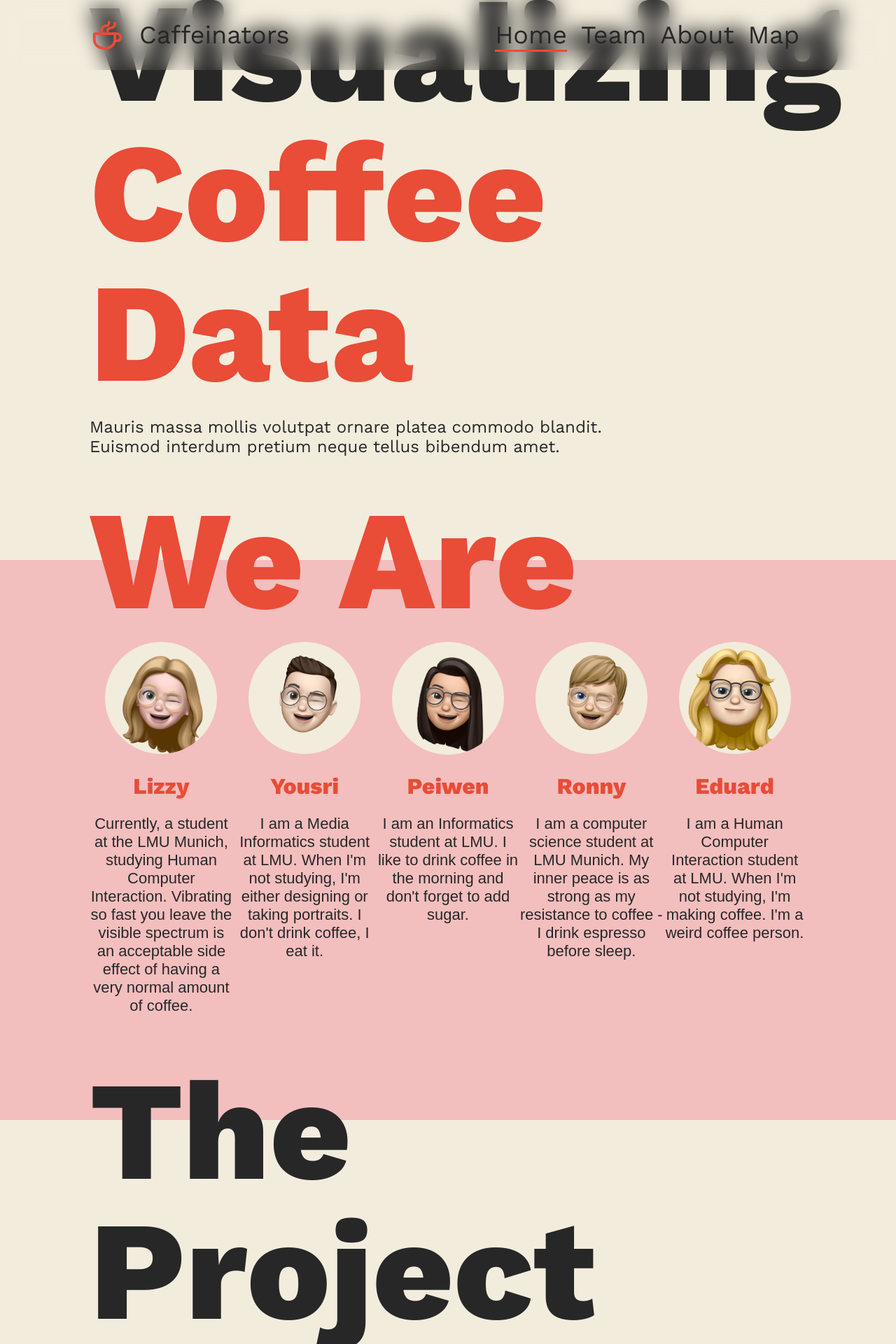
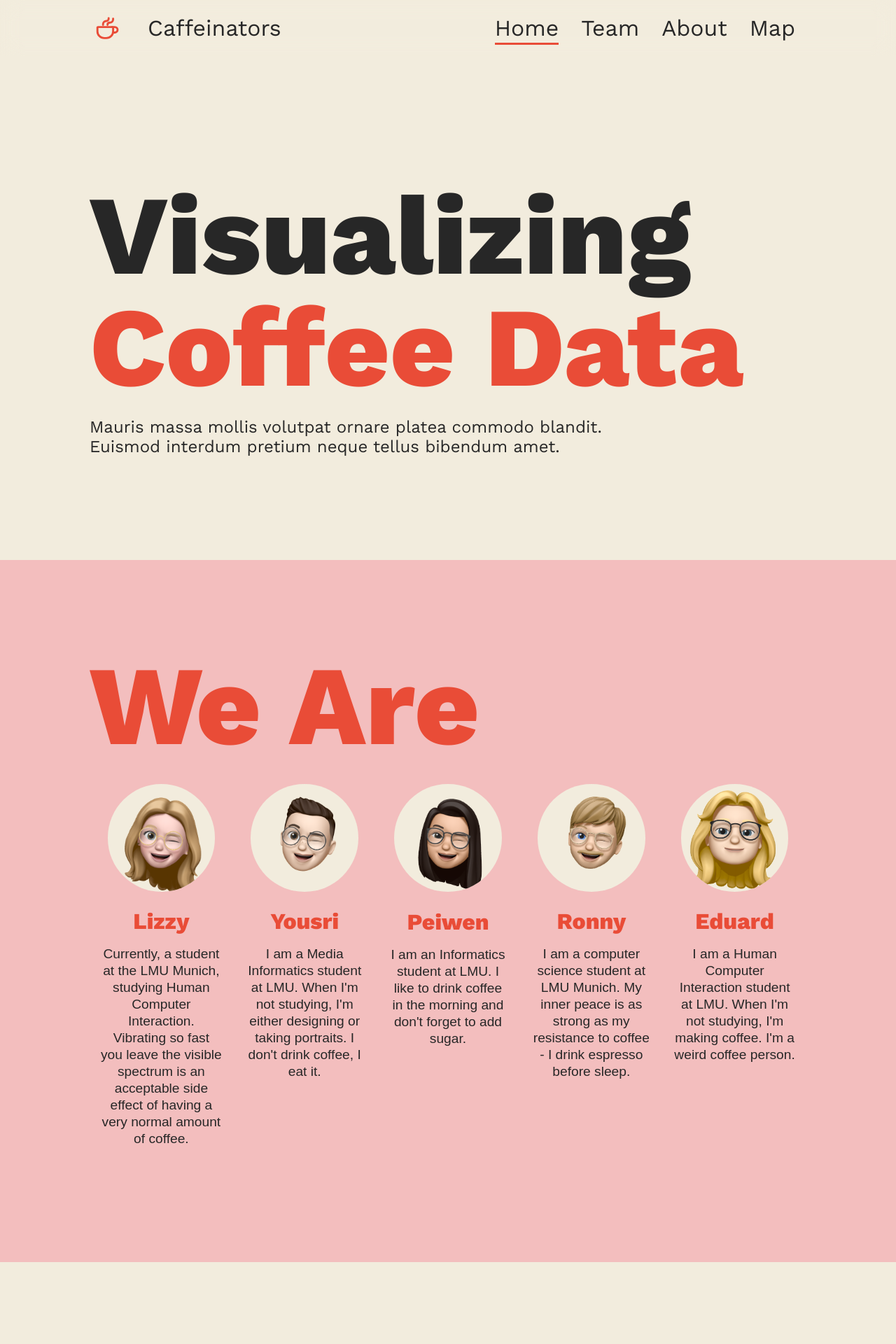
Before and after one commit to EduardvonBriesen/coffeenators, a React (Create React App) app: page / in a window 1280 px wide. Shown: the top 1920 px of the page at 70% size. Built offline with nearby package versions, Linux system fonts and the light colour scheme; no server answers.

Commit message:
fixed text scaling

```diff
--- a/src/components/TeamMember.tsx
+++ b/src/components/TeamMember.tsx
@@ -13,18 +13,19 @@ const TeamMemberContainer = styled.div`
   align-items: center;
   box-sizing: border-box;
   width: 15rem;
+  padding: 1rem;
 `;
 
 const Image = styled.img`
-  width: 10rem;
+  width: 12vw;
   border-radius: 50%;
   background-color: ${(props) => props.theme.colors.background.main};
 `;
 
 const Name = styled.h2`
   font-weight: 600;
-  font-size: 32px;
-  line-height: 38px;
+  font-size: 2rem;
+  line-height: 2rem;
   text-align: center;
   color: ${(props) => props.theme.colors.primary};
   margin-bottom: 0;
@@ -32,8 +33,8 @@ const Name = styled.h2`
 
 const Text = styled.p`
   font-weight: 400;
-  font-size: 22px;
-  line-height: 26px;
+  font-size: 1.2rem;
+  line-height: 1.5rem;
   text-align: center;
 `;
 
--- a/src/layout/Header.tsx
+++ b/src/layout/Header.tsx
@@ -10,10 +10,11 @@ const HeaderContainer = styled.nav`
   align-items: center;
   justify-content: space-between;
   width: 80%;
-  height: 100px;
+  height: 10vh;
   padding: 0 10%;
   backdrop-filter: blur(15px);
   /* box-shadow: 0 0 88px rgba(0,0,0,0.75) inset; */
+  font-size: 2rem;
 `;
 
 const Logo = styled.div`
@@ -22,8 +23,8 @@ const Logo = styled.div`
 `;
 
 const Icon = styled(CupIcon)`
-  height: 42px;
-  margin-right: 20px;
+  height: 2rem;
+  margin-right: 2rem;
 `;
 
 const LinkList = styled.ul`
@@ -39,7 +40,7 @@ const StyledLink = styled(Link)`
   cursor: default;
   color: ${(props) => props.theme.colors.dark};
   text-decoration: none;
-  margin: 0 10px;
+  margin: 0 1rem;
 
   &::after {
     position: absolute;
--- a/src/pages/About.tsx
+++ b/src/pages/About.tsx
@@ -13,8 +13,8 @@ const AboutContainer = styled.div`
 
 const Headline = styled.h1`
   font-weight: 800;
-  font-size: 200px;
-  line-height: 200px;
+  font-size: 20vh;
+  line-height: 20vh;
   margin: 0;
 `;
 
@@ -23,8 +23,8 @@ const Text = styled.p`
   text-align: justify;
   max-width: 750px;
   font-weight: 400;
-  font-size: 24px;
-  line-height: 28px;
+  font-size: 1.2rem;
+  line-height: 1.5rem;
 `;
 
 function About() {
--- a/src/pages/Home.tsx
+++ b/src/pages/Home.tsx
@@ -14,8 +14,8 @@ const HomeContainer = styled.div`
 
 const Headline = styled.h1`
   font-weight: 800;
-  font-size: 200px;
-  line-height: 200px;
+  font-size: 20vh;
+  line-height: 20vh;
   margin: 0;
 `;
 
--- a/src/pages/Team.tsx
+++ b/src/pages/Team.tsx
@@ -8,15 +8,15 @@ const TeamContainer = styled.div`
   align-items: flex-start; // I don't know why this doesn't work
   background-color: ${(props) => props.theme.colors.background.dark};
   width: 100vw;
-  height: 100vh;
+  min-height: 100vh;
   padding: 10%;
   box-sizing: border-box;
 `;
 
 const Headline = styled.h1`
   font-weight: 800;
-  font-size: 200px;
-  line-height: 200px;
+  font-size: 20vh;
+  line-height: 20vh;
   margin: 0;
   color: ${(props) => props.theme.colors.primary};
 `;
```
